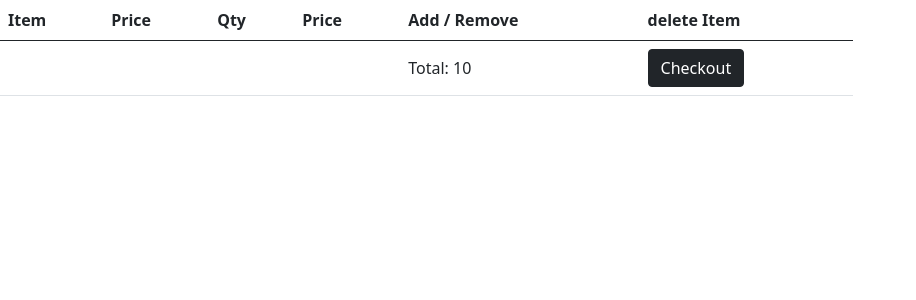
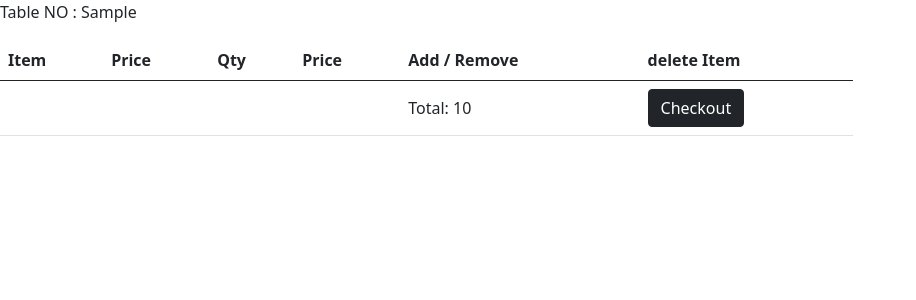
Before and after one commit to shashanka2a/Digital-Menu-Card, a Django app: template templates/cart_detail.html in a window 1280 px wide. Shown: the top 300 px of the page, without its empty margins (0-916 px from the left). Run offline with Django 3.2, Linux system fonts and the light colour scheme; the template is opened without the code that fills it: most values are stand-ins (such as "Sample title", 1, 10 or a date in 2020).

Commit message:
add : Table No to Template
Signed-off-by: varma7 <pradeepvarma107@gmail.com>

```diff
--- a/templates/cart_detail.html
+++ b/templates/cart_detail.html
@@ -5,6 +5,7 @@
     {% load cart_tag %}
 
 
+        <p>Table NO : {{table_no}}</p>
 
         <div class='col-sm-8 col-sm-offset-2'>
 
```
Also changed, not shown: db.sqlite3.
